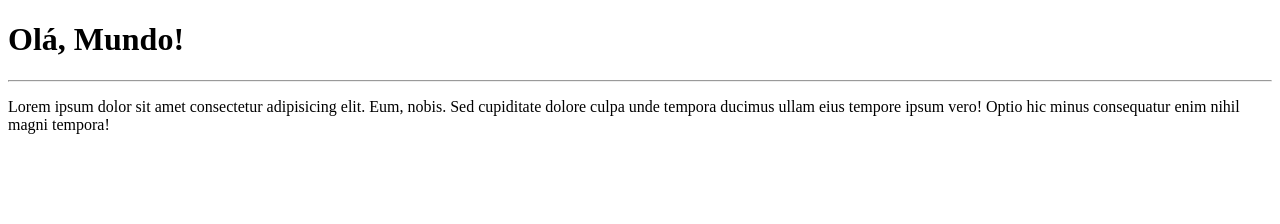
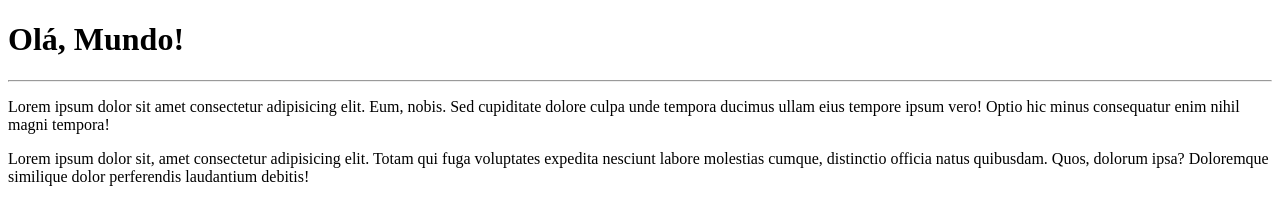
Before and after one commit to jvcavalc/Ola-Mundo, a plain HTML site: page site-exemplo/index.html in a window 1280 px wide. Drawn offline with Linux system fonts and the light colour scheme.

Commit message:
Mais um parágrafo

```diff
--- a/site-exemplo/index.html
+++ b/site-exemplo/index.html
@@ -9,5 +9,6 @@
     <h1>Olá, Mundo!</h1>
     <hr>
     <p>Lorem ipsum dolor sit amet consectetur adipisicing elit. Eum, nobis. Sed cupiditate dolore culpa unde tempora ducimus ullam eius tempore ipsum vero! Optio hic minus consequatur enim nihil magni tempora!</p>
+    <p>Lorem ipsum dolor sit, amet consectetur adipisicing elit. Totam qui fuga voluptates expedita nesciunt labore molestias cumque, distinctio officia natus quibusdam. Quos, dolorum ipsa? Doloremque similique dolor perferendis laudantium debitis!</p>
 </body>
 </html>
```
